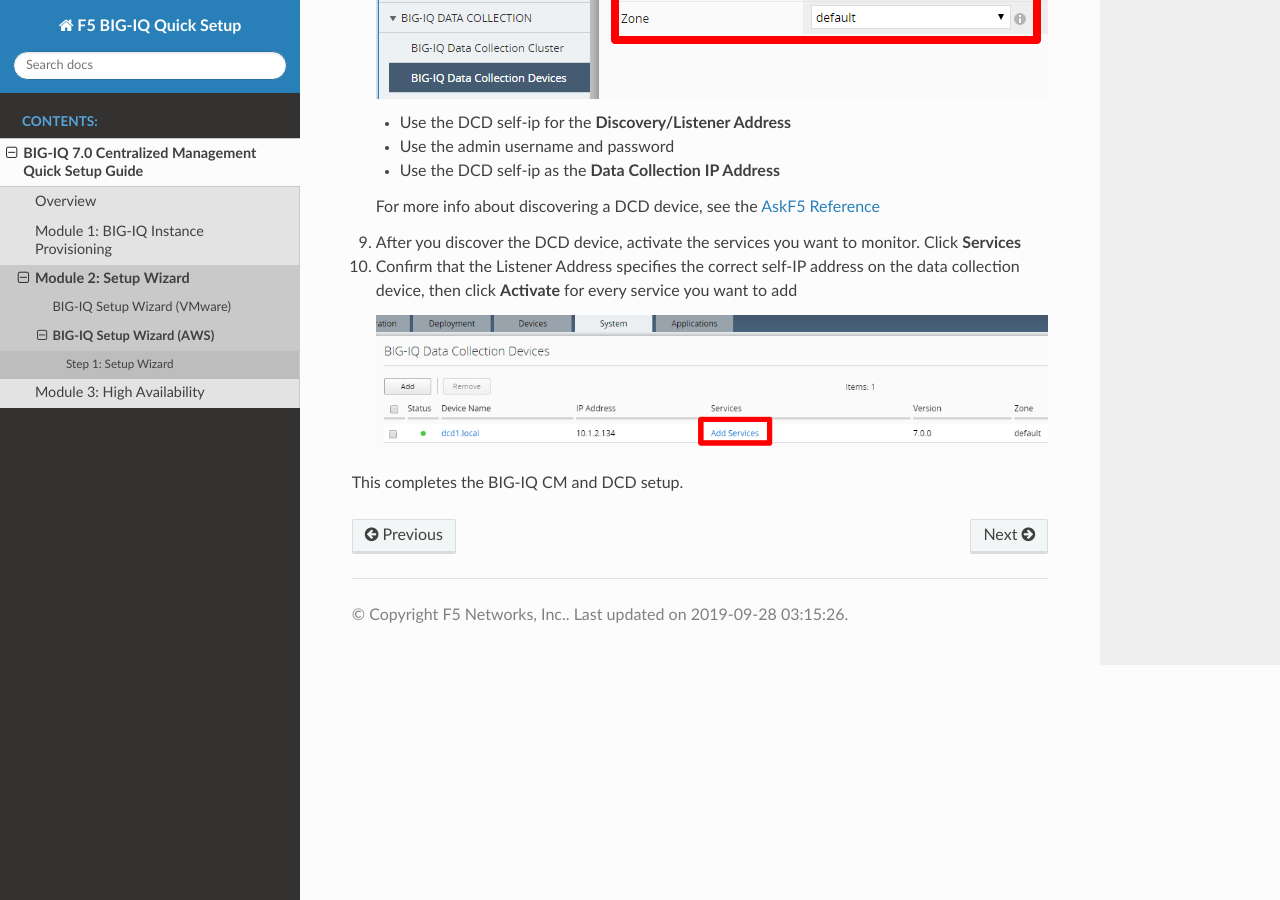
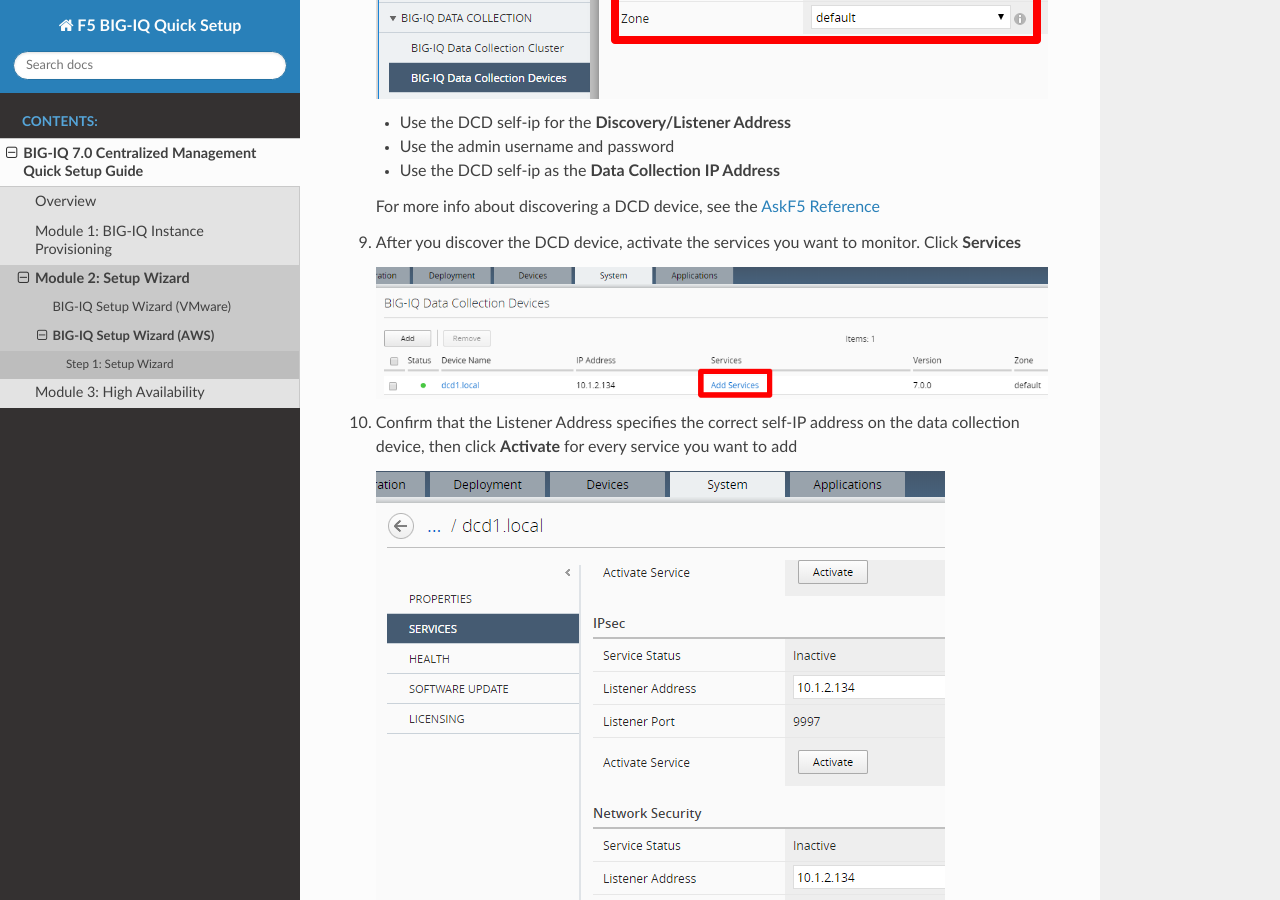
Before and after one commit to tkam8/f5bigiq-setupguide, a Sphinx documentation site: the page built from docs/class1/module2/lab2/module2.rst, in a window 1280 px wide and 900 px high, scrolled down 3651 px. Built offline with Sphinx 7.4.7 and the Read the Docs theme 2.0.0, drawn with Linux system fonts in a browser that asks for light colours; the version number could not be read and is left out.

```diff
--- a/docs/class1/module2/lab2/module2.rst
+++ b/docs/class1/module2/lab2/module2.rst
@@ -58,9 +58,11 @@ Follow below steps to setup your BIG-IQ CM and DCD devices. The only difference
 
 #. After you discover the DCD device, activate the services you want to monitor. Click **Services**
 
+   |lab-1-9|
+
 #. Confirm that the Listener Address specifies the correct self-IP address on the data collection device, then click **Activate** for every service you want to add
 
-   |lab-1-9|
+   |lab-1-10|
 
 This completes the BIG-IQ CM and DCD setup.
 
@@ -73,3 +75,4 @@ This completes the BIG-IQ CM and DCD setup.
 .. |lab-1-7| image:: images/lab-1-7.png
 .. |lab-1-8| image:: images/lab-1-8.png
 .. |lab-1-9| image:: images/lab-1-9.png
+.. |lab-1-10| image:: images/lab-1-10.png
--- a/docs/class1/module3/lab2/module3.rst
+++ b/docs/class1/module3/lab2/module3.rst
@@ -18,7 +18,7 @@ For the high availability pair to synchronize properly, each system must be runn
 
    |lab-1-1|
 
-   - Use self-ip of peer BIG-IQ. Depending on your network configuration you may use the management-ip instead.
+   - Use self-ip of peer BIG-IQ. Depending on your network configuration you may use the management-ip instead
    - Enter in admin and root password that you configured in the setup wizard (required)
    - Click **Auto Failover**
    - Select the DCD device that you discovered in the setup lab and enter in its root password
```
